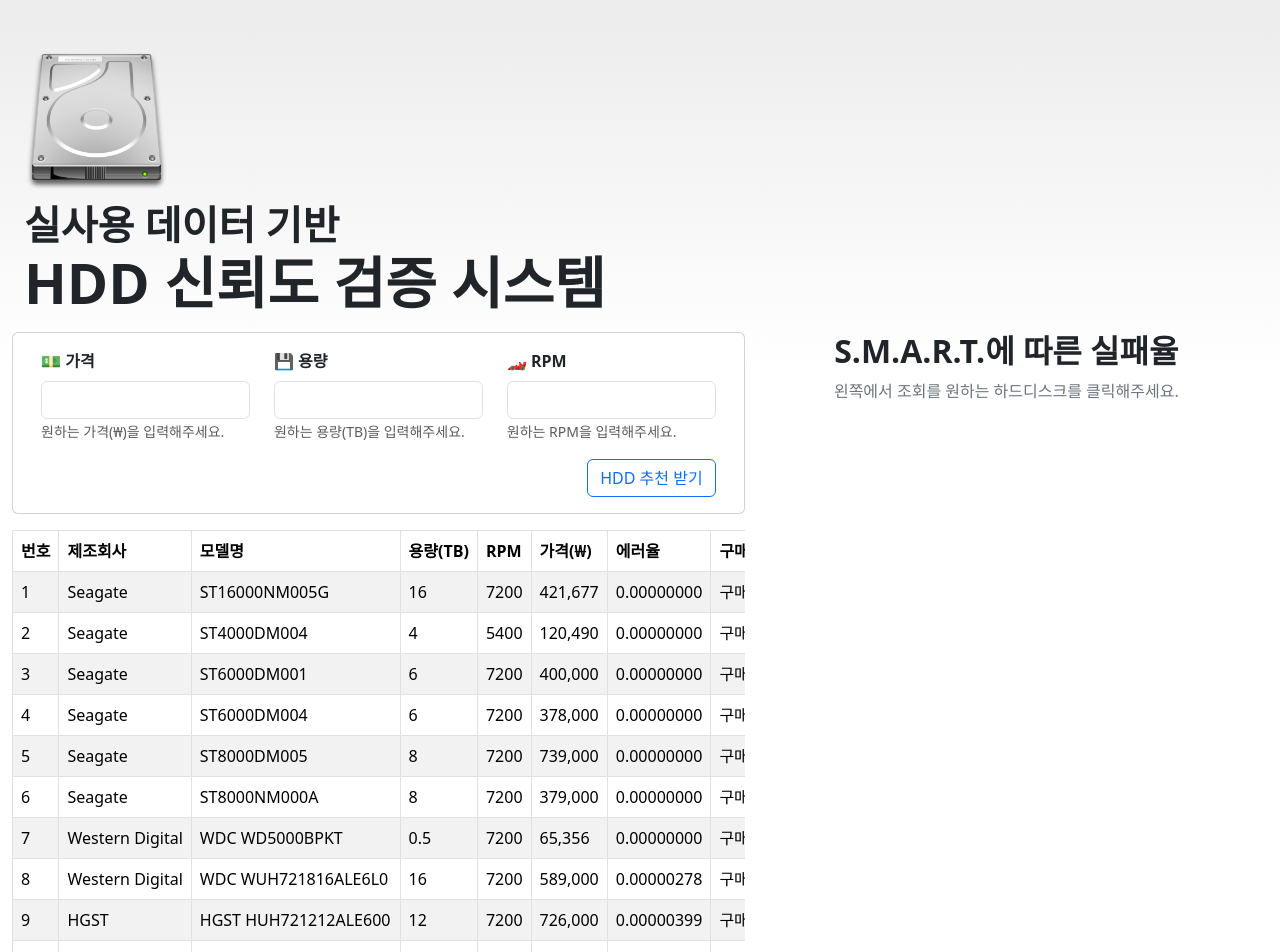
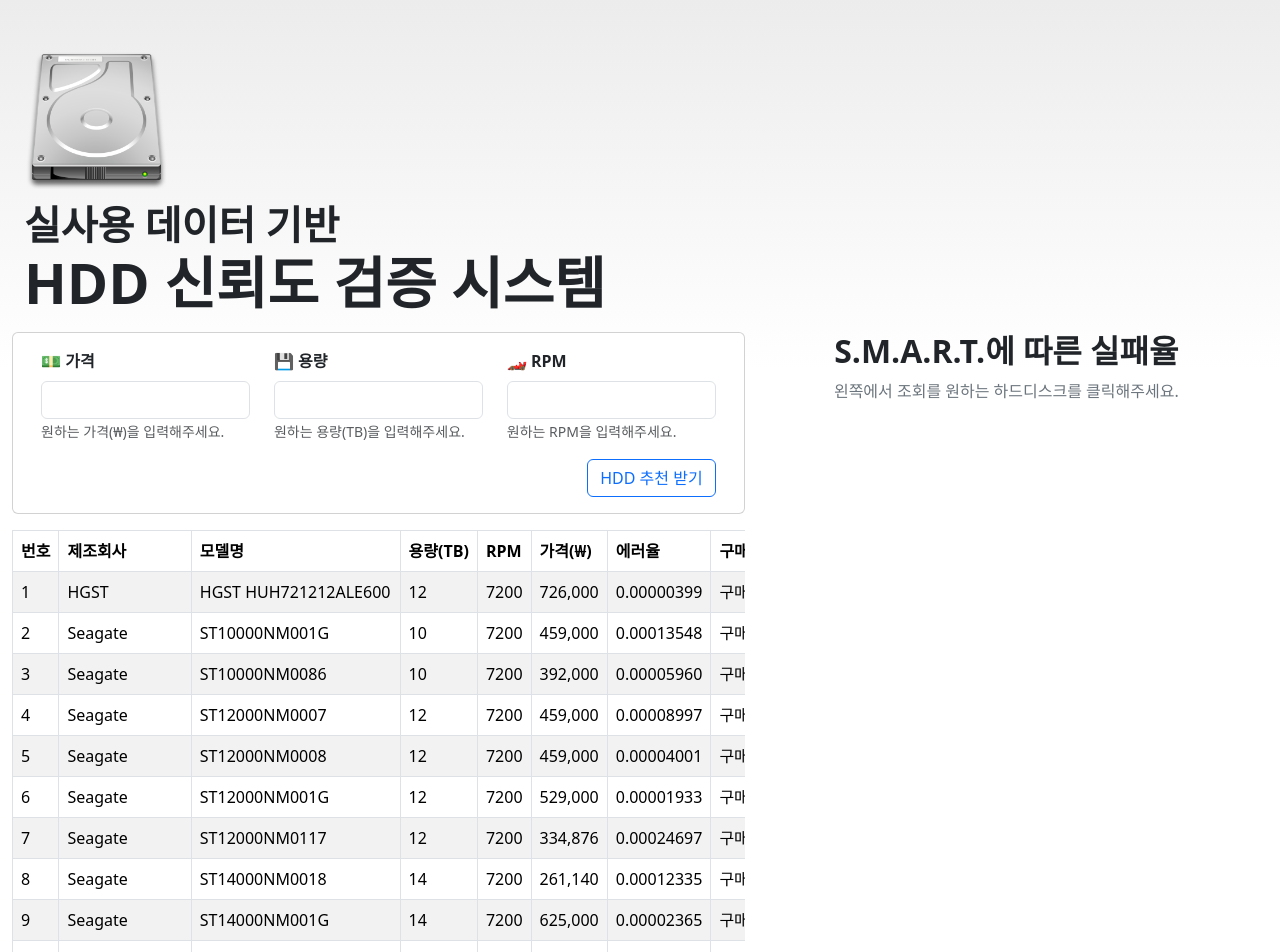
Before and after one commit to shythm/sw-application-2023-2, a React (Create React App) app in the folder app/hdd-relver-system/: page / in a window 1280 px wide. Shown: the top 952 px of the page. Built offline with nearby package versions, Linux system fonts and the light colour scheme.

Commit message:
Remove sorting feature in ReliabilityTable

```diff
--- a/app/hdd-relver-system/src/components/ReliabilityTable.jsx
+++ b/app/hdd-relver-system/src/components/ReliabilityTable.jsx
@@ -7,10 +7,6 @@
   if (!data) {
     return <div>데이터가 없습니다.</div>;
   }
-
-  // sort by errorRate
-  let sortedData = data.slice();
-  sortedData.sort((a, b) => a.errorRate - b.errorRate);
 
   return (
     <Table striped hover bordered>
@@ -27,7 +23,7 @@
         </tr>
       </thead>
       <tbody>
-        {sortedData.map((item, idx) => (
+        {data.map((item, idx) => (
           <tr
             key={item.model}
             onClick={() => onRowClick(item)}
```
